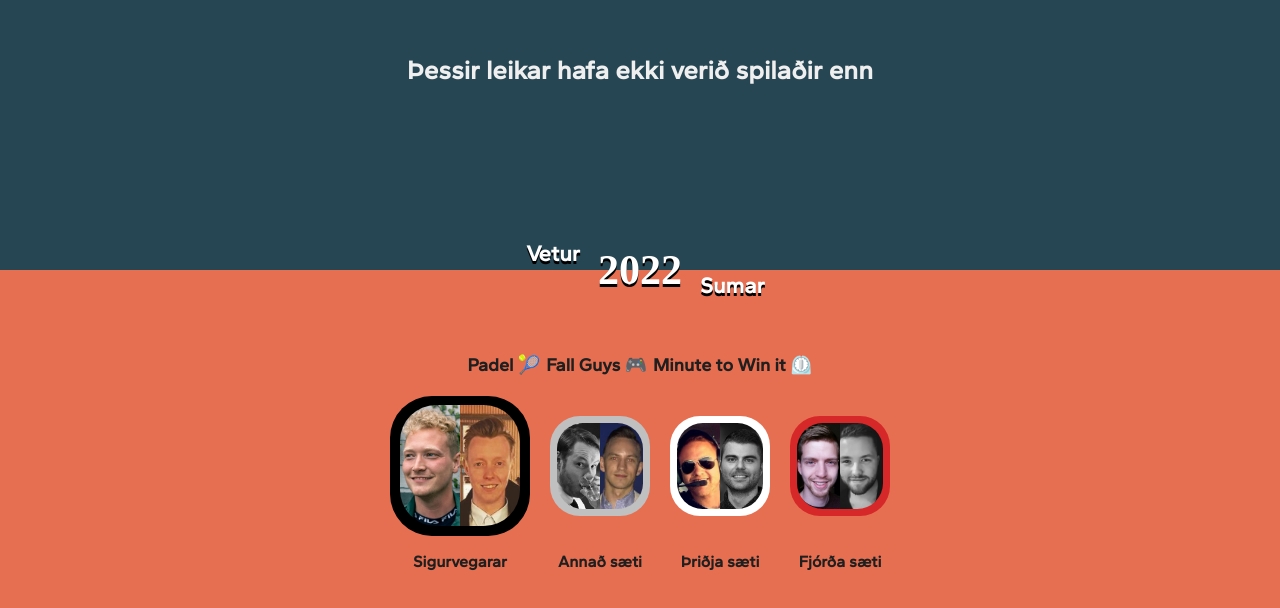
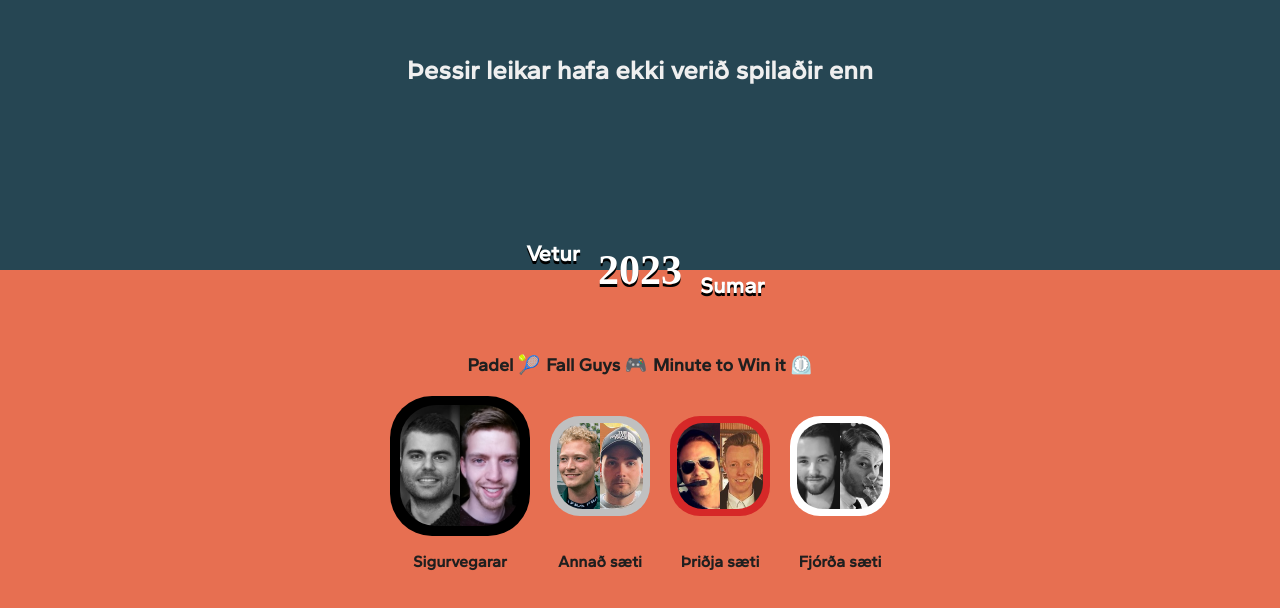
Before and after one commit to agirmar92/refaleikarnir, a React (Create React App) app: page / in a window 1280 px wide. Shown: the part 130-738 px from the top of the page. Built offline with nearby package versions, Linux system fonts and the light colour scheme; a web font is replaced by a local one.

Commit message:
add 2023 data

```diff
--- a/package.json
+++ b/package.json
@@ -12,8 +12,9 @@
     "scroll-snap": "^1.0.6"
   },
   "scripts": {
-    "start": "react-scripts start",
-    "build": "react-scripts build",
+    "start": "react-scripts --openssl-legacy-provider start",
+    "old_start": "react-scripts start",
+    "build": "react-scripts --openssl-legacy-provider build",
     "test": "react-scripts test",
     "eject": "react-scripts eject"
   },
--- a/src/Components/Foxlympics.css
+++ b/src/Components/Foxlympics.css
@@ -93,6 +93,9 @@
 .Foxlympics__portraitImage--aegir {
   background-image: url("../images/aegir.jpg");
 }
+.Foxlympics__portraitImage--atli {
+  background-image: url("../images/atli.jpg");
+}
 .Foxlympics__portraitImage--danni {
   background-image: url("../images/danni.jpg");
 }
--- a/src/Data/Data.js
+++ b/src/Data/Data.js
@@ -8,6 +8,10 @@ const PLAYERS = {
   ARNAR: {
     name: "Arnar",
     slug: "arnar",
+  },
+  ATLI: {
+    name: "Atli",
+    slug: "atli",
   },
   DANNI: {
     name: "Danni",
@@ -334,14 +338,14 @@ const results = fromJS([
       [TEAMS.WHITE]: [PLAYERS.DANNI, PLAYERS.VIKINGUR],
       [TEAMS.BLACK]: [PLAYERS.AEGIR, PLAYERS.MAGGI],
       [TEAMS.RED]: [PLAYERS.ARNAR, PLAYERS.GAUI],
-      [TEAMS.SILVER]: [PLAYERS.KRISSI, PLAYERS.JONNI]
+      [TEAMS.SILVER]: [PLAYERS.KRISSI, PLAYERS.JONNI],
     },
     winter: {
       challenges: [],
       teamPlacement: [],
     },
     summer: {
-      challenges: ['Padel 🎾', 'Fall Guys 🎮', 'Minute to Win it ⏲️'],
+      challenges: ["Padel 🎾", "Fall Guys 🎮", "Minute to Win it ⏲️"],
       teamPlacement: [
         {
           team: TEAMS.WHITE,
@@ -362,6 +366,40 @@ const results = fromJS([
       ],
     },
   },
+  {
+    year: "2023",
+    teams: {
+      [TEAMS.WHITE]: [PLAYERS.GAUI, PLAYERS.KRISSI],
+      [TEAMS.BLACK]: [PLAYERS.VIKINGUR, PLAYERS.ARNAR],
+      [TEAMS.RED]: [PLAYERS.DANNI, PLAYERS.MAGGI],
+      [TEAMS.SILVER]: [PLAYERS.AEGIR, PLAYERS.ATLI],
+    },
+    winter: {
+      challenges: [],
+      teamPlacement: [],
+    },
+    summer: {
+      challenges: ["Padel 🎾", "Fall Guys 🎮", "Minute to Win it ⏲️"],
+      teamPlacement: [
+        {
+          team: TEAMS.WHITE,
+          place: 3,
+        },
+        {
+          team: TEAMS.BLACK,
+          place: 0,
+        },
+        {
+          team: TEAMS.RED,
+          place: 2,
+        },
+        {
+          team: TEAMS.SILVER,
+          place: 1,
+        },
+      ],
+    },
+  },
 ]);
 
 export default results;
```
Also changed, not shown: src/images/atli.jpg (added).
